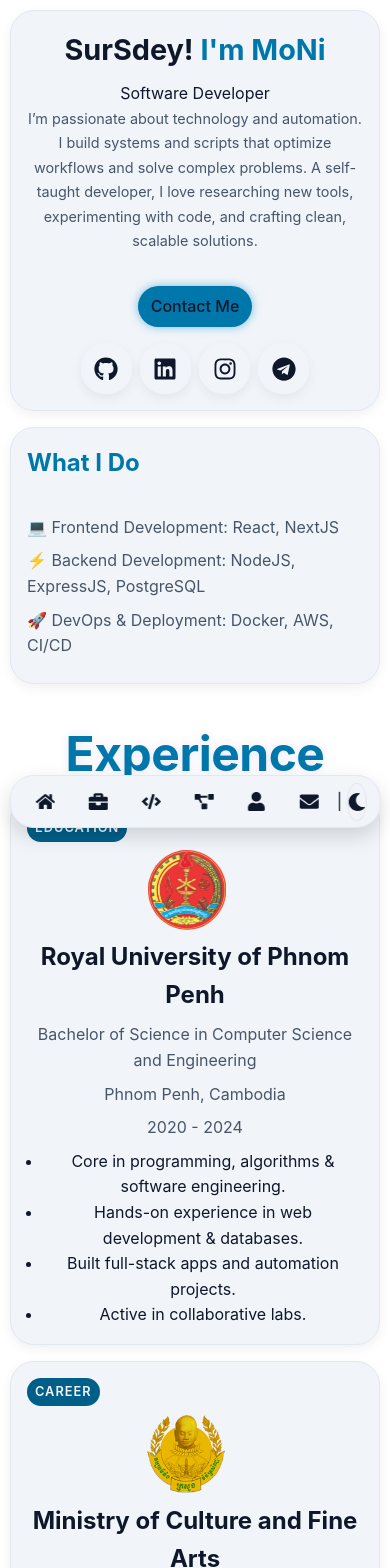
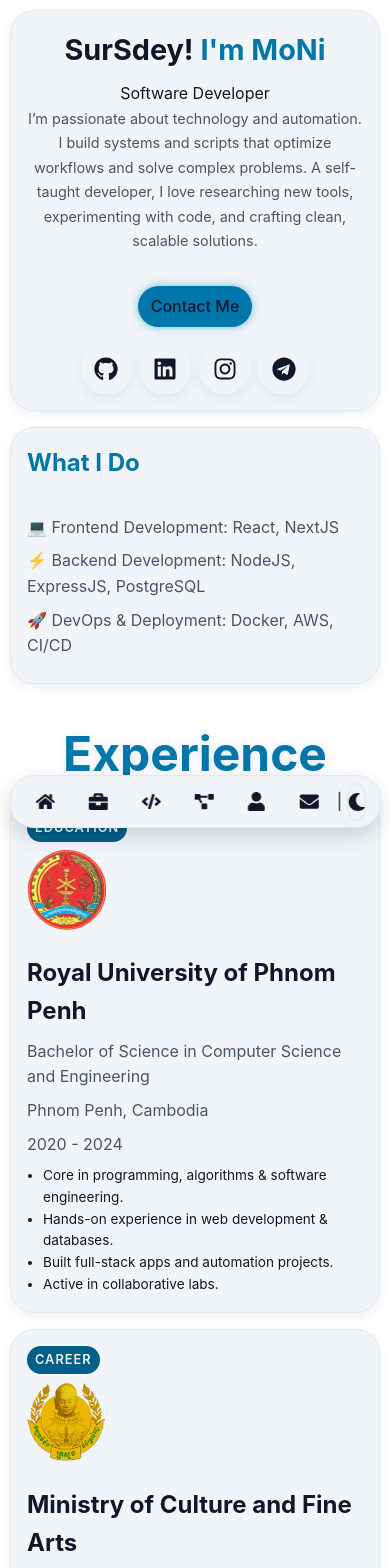
Before and after one commit to N-PanhaMony/portfolio_3.0.0, a React (Vite) app: page / in a window 390 px wide. Shown: the top 1568 px of the page. Built offline with nearby package versions, Linux system fonts and the light colour scheme.

Commit message:
Improve Experience page mobile layout: left-align content and refine spacing for better readability

```diff
--- a/src/styles/experience.css
+++ b/src/styles/experience.css
@@ -7,6 +7,7 @@
   display: flex;
   flex-direction: column;
 }
+
 /* Type label (Education / Professional Experience) */
 .experience-type {
   font-size: 0.8rem;
@@ -21,14 +22,13 @@
   margin-bottom: var(--spacing-sm);
 }
 
-
 /* Intro sections wrapper (Education / Work) */
 .experience-container .intro-section {
   display: flex;
-  flex-direction: column;
-  justify-content: flex-start; /* top-aligned */
+  flex-direction: column;  /* keep column for hover effect container */
+  justify-content: flex-start;
   min-height: auto;
-  padding: var(--spacing-md) var(--spacing-md);
+  padding: var(--spacing-md);
   background-color: var(--color-section-bg);
   border-radius: var(--radius-md);
   box-shadow: var(--shadow-light);
@@ -48,27 +48,18 @@
   font-weight: 700;
   color: var(--color-text);
   text-shadow: 0 0 10px rgba(99, 102, 241, 0.15);
-}
-
-
-/* Each experience item */
-.section-title {
-  font-size: clamp(2rem, 3vw, 2.8rem);
-  font-weight: 700;
-  letter-spacing: -0.5px;
-  color: var(--color-text);
   margin-bottom: var(--spacing-sm);
 }
 
-
-.experience-info {
-  display: flex;
-  flex-direction: column;
-  flex: 1;
-  min-width: 0; /* allows text to shrink instead of wrapping */
+/* =========================
+   Experience Item Layout
+========================= */
+.experience-item {
+  display: flex;            /* row: logo + info */
+  flex-direction: row;
+  align-items: flex-start;  /* align top */
+  gap: var(--spacing-md);   /* space between logo and info */
 }
-
-
 
 /* Logo */
 .experience-logo {
@@ -77,7 +68,6 @@
   object-fit: contain;
   border-radius: var(--radius-sm);
   flex-shrink: 0;
-  margin-right: var(--spacing-md);
 }
 
 /* Info section */
@@ -85,7 +75,7 @@
   display: flex;
   flex-direction: column;
   gap: 0.25rem;
-  flex: 1;
+  flex: 1;                  /* take remaining space */
 }
 
 /* Headings */
--- a/src/styles/responsive.css
+++ b/src/styles/responsive.css
@@ -271,3 +271,119 @@
     margin: var(--spacing-md) 0;
   }
 }
+
+/* ==========================
+   EXPERIENCE PAGE RESPONSIVE
+========================== */
+/* ================= MOBILE (≤639px) ================= */
+@media (max-width: 639px) {
+  /* Stack logo above description */
+  .experience-item {
+    flex-direction: column !important; /* force column */
+    align-items: flex-start;               /* center everything */
+    text-align: left;
+    gap: var(--spacing-sm);
+  }
+
+  .experience-logo {
+    width: 60px;
+    height: 60px;
+    margin-bottom: var(--spacing-sm);
+  }
+
+  .experience-info {
+    width: 100%;
+    flex-direction: column;
+    align-items: flex-start;
+    gap: 0.25rem;
+  }
+
+  .experience-info h3 {
+    font-size: 1.1rem;
+  }
+
+  .experience-info .experience-position,
+  .experience-info .experience-location,
+  .experience-info .experience-duration {
+    font-size: 0.85rem;
+  }
+
+  .experience-details {
+    font-size: 0.85rem;
+    padding-left: 1rem;
+    text-align: left; /* keep list readable */
+  }
+
+  .experience-reference a {
+    padding: 0.4rem 0.8rem;
+    font-size: 0.85rem;
+  }
+}
+
+/* ================= TABLET (≥640px & ≤1023px) ================= */
+@media (min-width: 640px) and (max-width: 1023px) {
+
+  .experience-item {
+    flex-direction: row;          /* keep side-by-side */
+    gap: var(--spacing-md);
+  }
+
+  .experience-logo {
+    width: 70px;
+    height: 70px;
+  }
+
+  .experience-info h3 {
+    font-size: 1.3rem;
+  }
+
+  .experience-info .experience-position,
+  .experience-info .experience-location,
+  .experience-info .experience-duration {
+    font-size: 0.95rem;
+  }
+
+  .experience-details {
+    font-size: 0.95rem;
+    padding-left: 1.5rem;
+  }
+
+  .experience-reference a {
+    padding: 0.45rem 0.9rem;
+    font-size: 0.95rem;
+  }
+}
+
+/* ================= DESKTOP (≥1024px) ================= */
+@media (min-width: 1024px) {
+
+  .experience-item {
+    flex-direction: row;
+    gap: var(--spacing-md);
+  }
+
+  .experience-logo {
+    width: 80px;
+    height: 80px;
+  }
+
+  .experience-info h3 {
+    font-size: var(--fs-title);
+  }
+
+  .experience-info .experience-position,
+  .experience-info .experience-location,
+  .experience-info .experience-duration {
+    font-size: var(--fs-body);
+  }
+
+  .experience-details {
+    font-size: var(--fs-body);
+    padding-left: 1.5rem;
+  }
+
+  .experience-reference a {
+    padding: 0.5rem 1rem;
+    font-size: var(--fs-body);
+  }
+}
```
